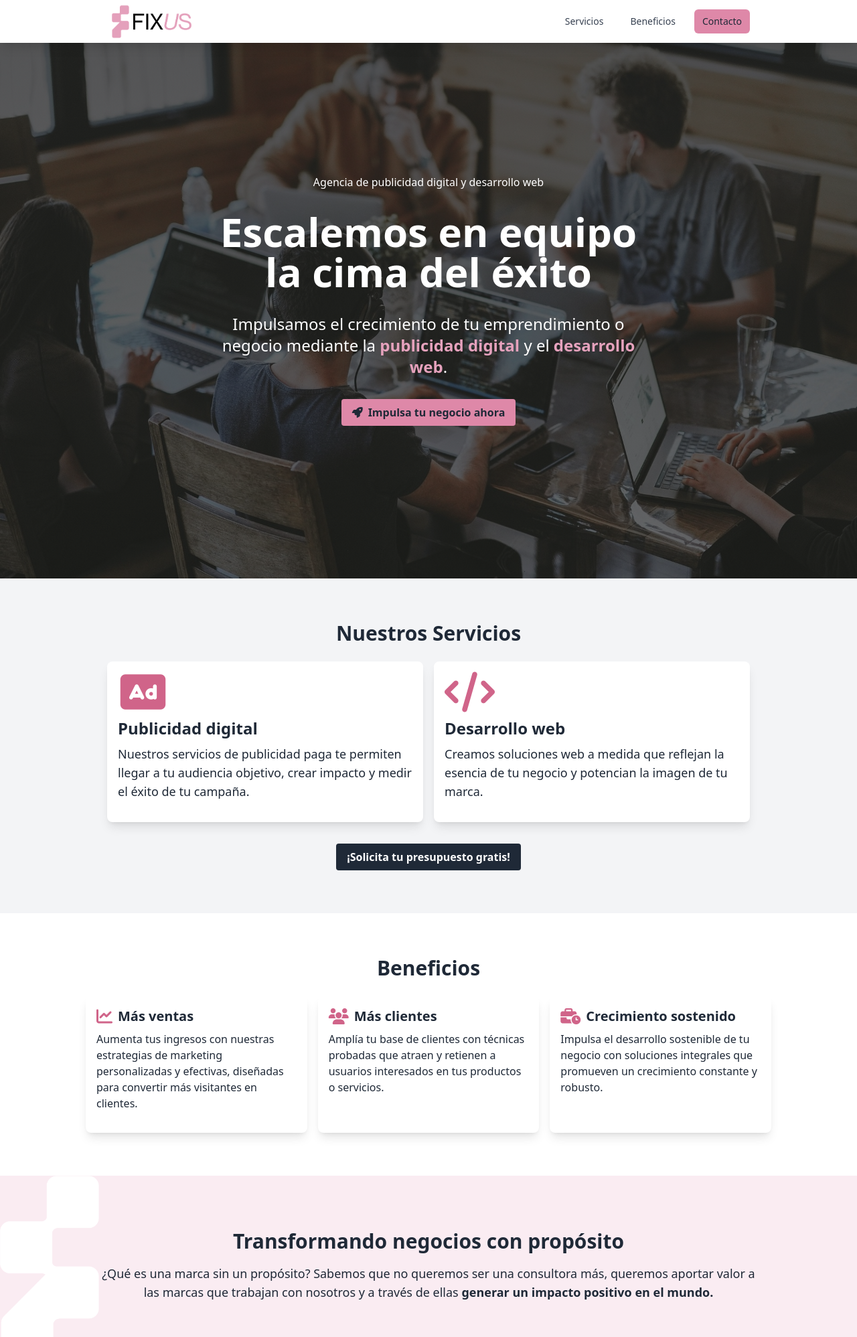
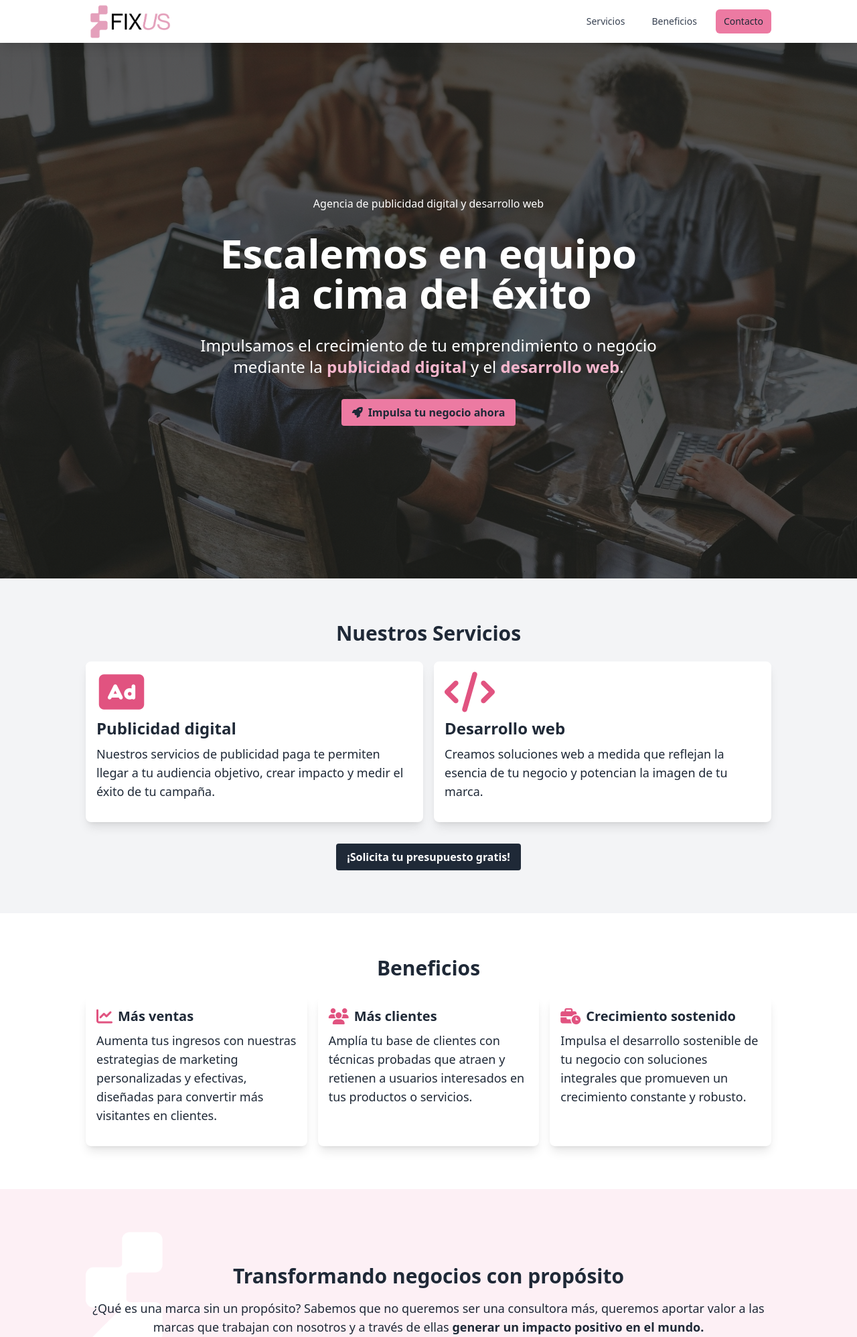
Before and after one commit to ecorgniali-dev/fixusconsultant, a PHP site: page / in a window 1280 px wide. Shown: the top 1997 px of the page at 67% size. Run offline with PHP 8.4, Linux system fonts and the light colour scheme; some libraries are stand-ins or nearby versions.

Commit message:
corrige padding en pantallas pequeñas. ajusta tamaño de fuentes seccion beneficios

```diff
--- a/index.php
+++ b/index.php
@@ -75,7 +75,7 @@
 <body class="font-sans text-gray-800">
 
     <nav class="bg-white sticky top-0 left-0 w-full z-50 shadow-lg">
-        <div class="max-w-screen-lg mx-auto px-4 sm:px-6 lg:px-8">
+        <div class="max-w-screen-lg mx-auto px-4 lg:px-0">
             <div class="flex justify-between h-16">
                 <div class="flex-shrink-0 flex items-center">
                     <a href="/"><img class="h-16 w-auto" src="./img/logo_fixus.png" alt="Logo Fix Us" width="64" height="64"></a>
@@ -101,7 +101,7 @@
     </nav>
 
     <header>
-        <div class="min-h-screen max-w-screen-lg px-4 pt-4 pb-12 mx-auto flex flex-col justify-center items-center gap-24 lg:px-8">
+        <div class="min-h-screen max-w-screen-lg px-4 mx-auto flex flex-col justify-center items-center gap-24 md:px-0">
             <div class="text-white text-center flex flex-col justify-between items-center md:w-4/6 md:gap-2 lg:gap-4">
                 <h1 class="mb-4 text-light">Agencia de publicidad digital y desarrollo web</h1>
                 <p class="text-3xl font-bold leading-snug mb-4 sm:text-4xl md:text-5xl lg:text-6xl">Escalemos en equipo la cima del éxito</p>
@@ -114,9 +114,9 @@
         </div>
     </header>
 
-    <section id="servicios" class="bg-gray-100 py-16">
+    <section id="servicios" class="bg-gray-100 py-16 px-4 lg:px-0">
         <h2 class="text-3xl text-center font-bold mb-6">Nuestros Servicios</h2>
-        <div class="max-w-screen-lg mx-auto px-4 lg:px-8">
+        <div class="max-w-screen-lg mx-auto">
             <div class="flex flex-col items-center">
                 <div class="grid grid-cols-1 gap-4 md:grid-cols-2">
                     <div class="p-4 bg-white shadow-lg rounded-lg">
@@ -137,7 +137,7 @@
         </div>
     </section>
 
-    <section id="beneficios" class="py-16">
+    <section id="beneficios" class="py-16 px-4 lg:px-0">
         <h2 class="text-3xl text-center font-bold mb-6">Beneficios</h2>
         <div class="max-w-screen-lg mx-auto flex flex-col justify-center items-center">
             <div class="grid grid-cols-1 gap-4 md:grid-cols-2 lg:grid-cols-3">
@@ -146,28 +146,28 @@
                         <i class="fas fa-chart-line text-2xl mr-2 text-kobi-500"></i>
                         <h3 class="text-xl font-bold">Más ventas</h3>
                     </div>
-                    <p class="text-base mb-4">Aumenta tus ingresos con nuestras estrategias de marketing personalizadas y efectivas, diseñadas para convertir más visitantes en clientes.</p>
+                    <p class="text-base mb-4 lg:text-lg">Aumenta tus ingresos con nuestras estrategias de marketing personalizadas y efectivas, diseñadas para convertir más visitantes en clientes.</p>
                 </div>
                 <div class="p-4 bg-white shadow-lg rounded-lg">
                     <div class="flex items-center mb-2">
                         <i class="fas fa-users text-2xl mr-2 text-kobi-500"></i>
                         <h3 class="text-xl font-bold">Más clientes</h3>
                     </div>
-                    <p class="text-base mb-4">Amplía tu base de clientes con técnicas probadas que atraen y retienen a usuarios interesados en tus productos o servicios.</p>
+                    <p class="text-base mb-4 lg:text-lg">Amplía tu base de clientes con técnicas probadas que atraen y retienen a usuarios interesados en tus productos o servicios.</p>
                 </div>
                 <div class="p-4 bg-white shadow-lg rounded-lg">
                     <div class="flex items-center mb-2">
                         <i class="fas fa-business-time text-2xl mr-2 text-kobi-500"></i>
                         <h3 class="text-xl font-bold">Crecimiento sostenido</h3>
                     </div>
-                    <p class="text-base mb-4">Impulsa el desarrollo sostenible de tu negocio con soluciones integrales que promueven un crecimiento constante y robusto.</p>
+                    <p class="text-base mb-4 lg:text-lg">Impulsa el desarrollo sostenible de tu negocio con soluciones integrales que promueven un crecimiento constante y robusto.</p>
                 </div>
             </div>
         </div>
     </section>
 
-    <section class="bg-kobi-300 py-16 bg-[url('/img/fix_us_19.png')] bg-contain bg-no-repeat bg-left bg-opacity-20">
-        <div class="max-w-screen-lg px-4 py-4 mx-auto flex flex-col justify-center items-center">
+    <section class="bg-kobi-300 bg-opacity-20 py-16">
+        <div class="max-w-screen-lg py-12 px-4 mx-auto flex flex-col justify-center items-center bg-[url('/img/fix_us_19.png')] bg-contain bg-no-repeat bg-left lg:px-0">
             <h2 class="text-3xl text-center font-bold mb-4">Transformando negocios con propósito</h2>
             <p class="text-base text-center mb-4 md:text-lg">¿Qué es una marca sin un propósito? Sabemos que no queremos ser una consultora más, queremos aportar valor a las marcas que trabajan con nosotros y a través de ellas <span class="font-bold">generar un impacto positivo en el mundo.</span></p>
         </div>
@@ -195,7 +195,7 @@
         </div>
     </section>
 
-    <section class="py-16">
+    <section class="py-16 px-4 lg:px-0">
         <h2 class="text-3xl text-center font-bold mb-4">Te ayudamos a</h2>
         <div class="max-w-screen-lg mx-auto grid grid-cols-1 md:grid-cols-2 gap-6">
 
```
Also changed, not shown: tailwind.config.js (+11 -11 lines), output.css.
